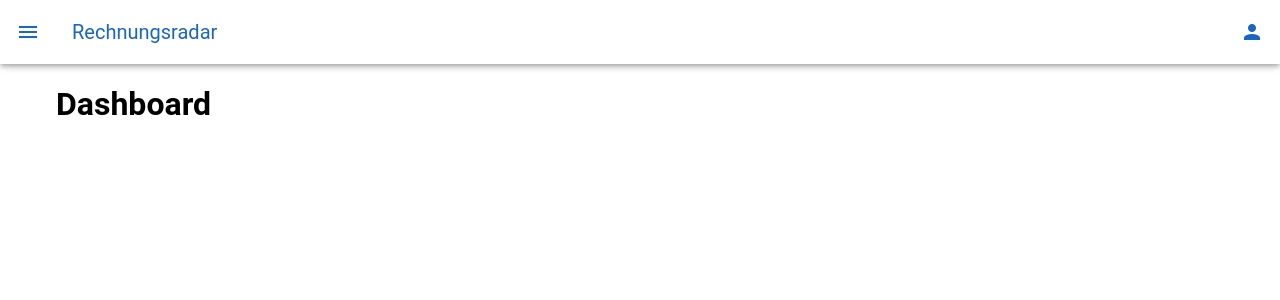
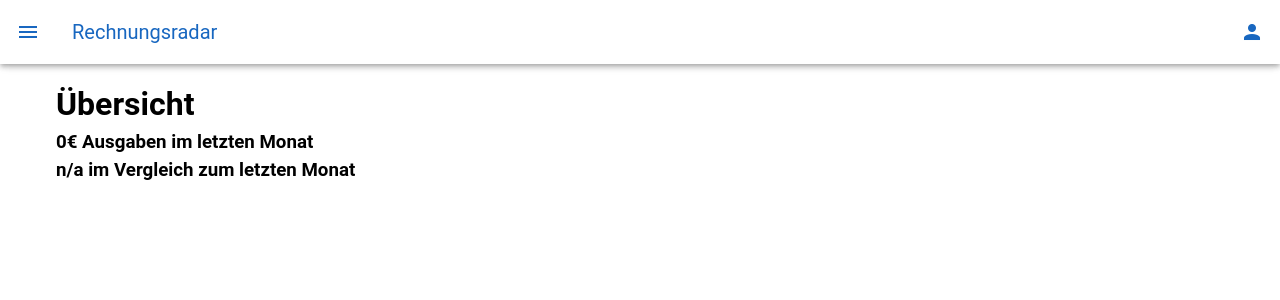
Before and after one commit to SPGPaul/4AHWII-SJ2526-T2, a Vue app in the folder web/: page /dashboard in a window 1280 px wide. Shown: the top 300 px of the page. Built offline with nearby package versions, Linux system fonts and the light colour scheme; no server answers; a small style sheet from the web is missing.

Commit message:
overview now working

```diff
--- a/web/src/components/dashBoard.vue
+++ b/web/src/components/dashBoard.vue
@@ -80,18 +80,61 @@ async function calculateChangeRate()
     const percentailChange = Math.round(rawPercent * 100) / 100;
     return percentailChange;
 }
-calculateChangeRate().then(changeRate => {
-    console.log('Percentage change in expenses:', changeRate);
-}).catch(error => {
-    console.error('Error calculating change rate:', error);
+
+async function getAllExpensesMonth(): Promise<number> {
+    try {
+        const expenses = await parseChartData();
+        let expensesThisMonth = 0;
+        for (const item of expenses) {
+            const itemUnix = item.unix_time ?? toUnixSeconds(item.date);
+            if (Number.isNaN(itemUnix)) continue;
+            if (itemUnix >= getLastMonthUnix()) {
+                const raw = item.amount ?? item.total ?? 0;
+                const amount = typeof raw === 'number' ? raw : Number(String(raw).replace(',', '.')) || 0;
+                expensesThisMonth += amount;
+            }
+        }
+        // round to 2 decimals
+        return Math.round(expensesThisMonth * 100) / 100;
+    } catch (e) {
+        console.error(e);
+        return 0;
+    }
+}
+
+const changeRate = ref<string>('...');
+const changeColor = ref<string>('black');
+
+async function refreshChangeRate() {
+    try {
+        const rate = await calculateChangeRate();
+        const prefix = rate > 0 ? 'Δ' : '∇';
+        changeRate.value = `${prefix}${rate}%`;
+        const color = rate > 0 ? 'red' : 'green';
+        changeColor.value = color;
+        return color;
+    } catch (e) {
+        console.error(e);
+        changeRate.value = 'n/a';
+        changeColor.value = 'black';
+    }
+}
+
+const expensesThisMonth = ref<number | null>(null);
+
+onMounted(async () => {
+    await refreshChangeRate();
+    expensesThisMonth.value = await getAllExpensesMonth();
 });
-
 </script>
 
 
 <template>
-  <div class="dashboard">
-    <h1 style="color:black">Dashboard</h1>
-
+<div>
+    <h1 class="dashboard-card__header" style="color:black">Übersicht</h1>
+    <div class="dashboard-card__body">
+        <h3 style="color:black">{{ expensesThisMonth }}€ Ausgaben im letzten Monat</h3>
+        <h3 style="color:black" id="changeRateLM" :style="{ color: changeColor }">{{ changeRate }} im Vergleich zum letzten Monat</h3>
+    </div>
   </div>
 </template>
```
